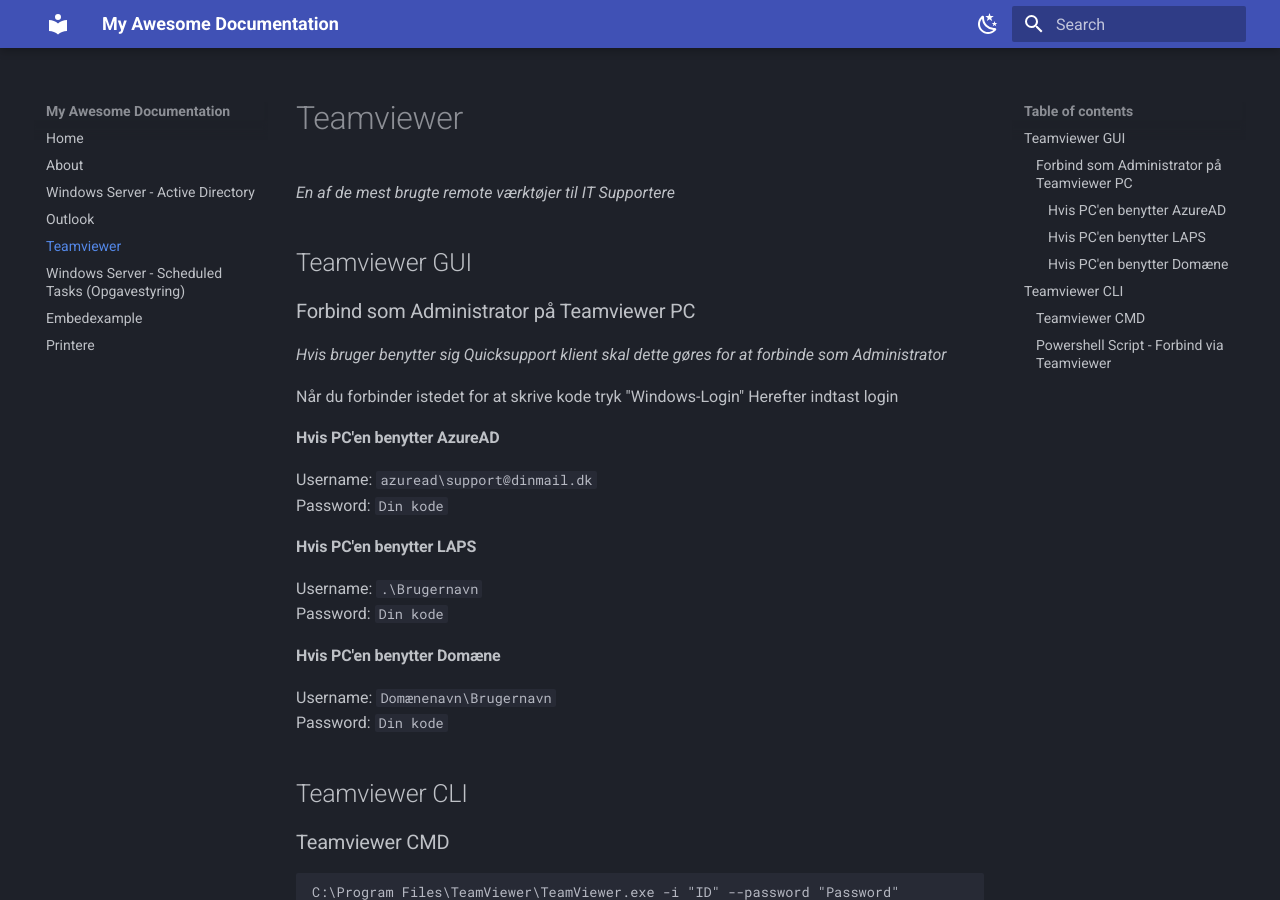
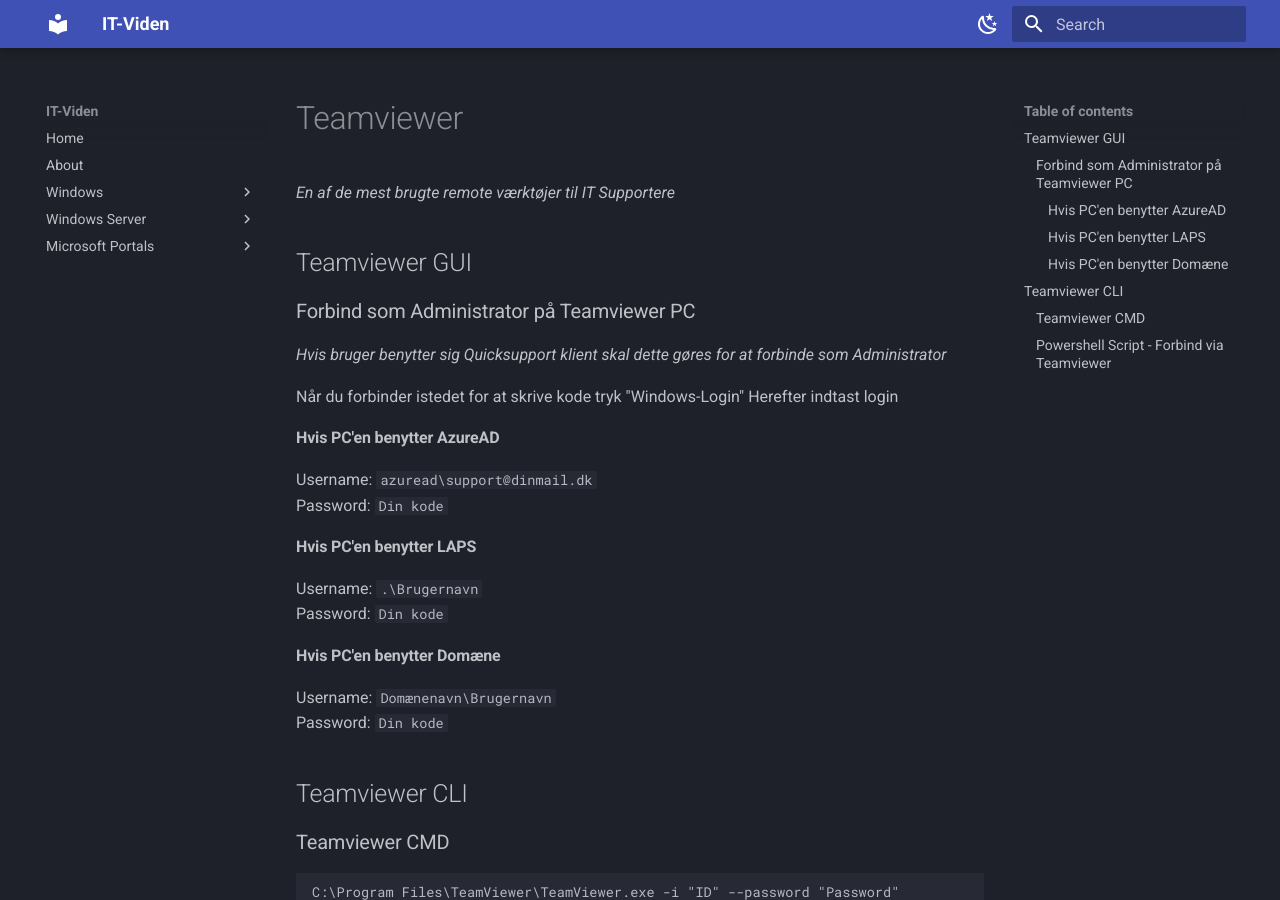
Before and after one commit to ANJ-Projects/IT-Viden, an MkDocs documentation site: the page built from docs/Teamviewer.md, in a window 1280 px wide and 900 px high. Built offline with MkDocs 1.6.1 and Material for MkDocs 9.7.7, drawn with Linux system fonts in a browser that asks for light colours; some of the changed lines change nothing that is shown.

Commit message:
Update mkdocs.yml

```diff
--- a/mkdocs.yml
+++ b/mkdocs.yml
@@ -1,8 +1,21 @@
-site_name: My Awesome Documentation
+site_name: IT-Viden
 nav:
   - Home: index.md
   - About: about.md
-  - ...
+  - Windows:
+      - Outlook: windows/outlook.md
+      - TeamViewer: windows/teamviewer.md
+      - Drive Mapping & Entra Joined Troubleshooting: windows/drive-mapping-entra.md
+      - Printere: windows/printere.md
+  - Windows Server:
+      - Active Directory: windows-server/active-directory.md
+      - Scheduled Tasks (Opgavestyring): windows-server/scheduled-tasks.md
+  - Microsoft Portals:
+      - Overview: microsoft-portals/index.md
+      - Entra: microsoft-portals/entra.md
+      - Intune: microsoft-portals/intune.md
+      - Exchange Online: microsoft-portals/exchange.md
+      - Security & Compliance: microsoft-portals/security-compliance.md
 theme:
   name: material
   palette:
```
